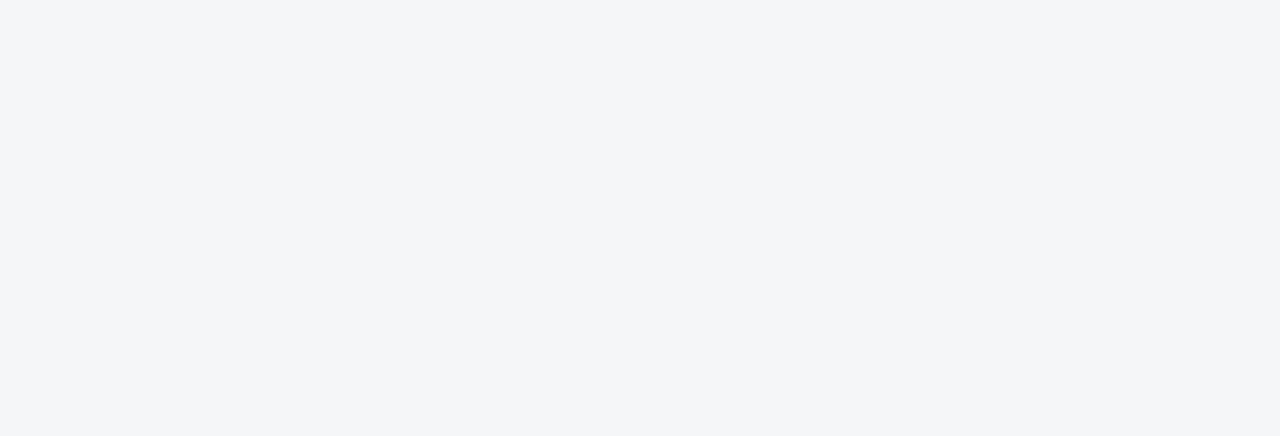
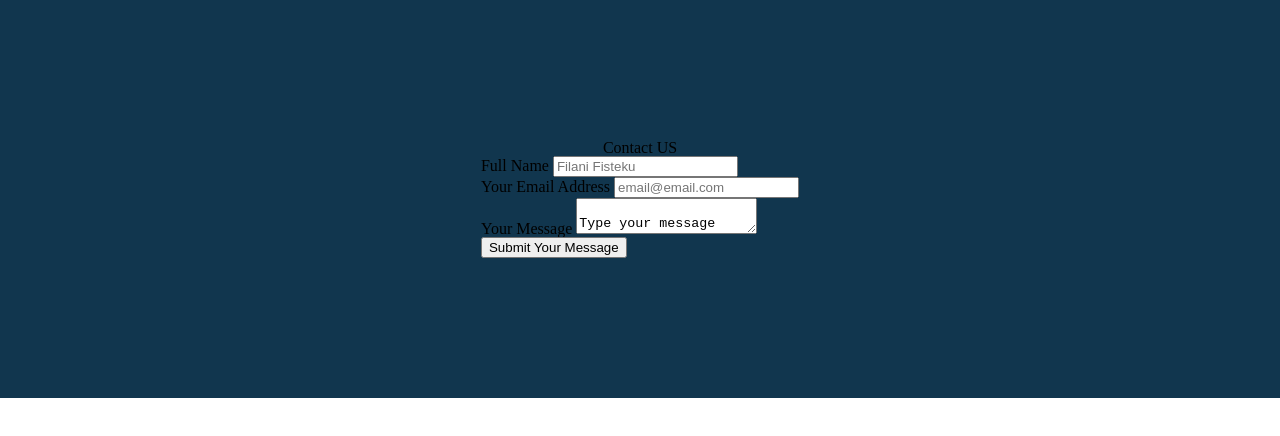
Before and after one commit to shpetimsedolli/contactform, a plain HTML site: page index.html in a window 1280 px wide. Drawn offline with Linux system fonts and the light colour scheme.

Commit message:
added html elements and a little css

```diff
--- a/index.html
+++ b/index.html
@@ -8,6 +8,10 @@
       content="width=device-width, initial-scale=1.0, maximum-scale=1.0, user-scalable=0"
     />
     <title>Fluffy Agency</title>
+    <link
+      href="https://fonts.googleapis.com/css2?family=Open+Sans:ital,wght@0,300;0,400;0,600;0,700;1,300;1,400;1,600&display=swap"
+      rel="stylesheet"
+    />
     <link rel="stylesheet" href="src/css/reset.css" />
     <!-- <link rel="stylesheet" href="src/css/grid.css" /> -->
     <link rel="stylesheet" href="src/css/style.css" />
@@ -20,7 +24,42 @@
     <!-- BEGIN MAIN -->
     <main id="main" class="main_content">
       <section class="block_section contact_form">
-        <div class="container"></div>
+        <div class="container">
+          <div class="form_wrapper">
+            <h1>Contact US</h1>
+            <form>
+              <div class="form_groups">
+                <label for="fullname" class="form__labels">Full Name</label>
+                <input
+                  type="text"
+                  id="name"
+                  placeholder="Filani Fisteku"
+                  class="form__inputs"
+                />
+              </div>
+              <div class="form_groups">
+                <label for="email" class="form__labels"
+                  >Your Email Address</label
+                >
+                <input
+                  type="email"
+                  id="email"
+                  placeholder="email@email.com"
+                  class="form__inputs"
+                />
+              </div>
+              <div class="form_groups">
+                <label for="message" class="form__labels">Your Message</label>
+                <textarea name="message" id="message" c>
+                  Type your message here...</textarea
+                >
+              </div>
+              <div class="form_groups">
+                <input type="submit" value="Submit Your Message" />
+              </div>
+            </form>
+          </div>
+        </div>
       </section>
     </main>
     <!-- END MAIN -->
--- a/src/css/style.css
+++ b/src/css/style.css
@@ -1,8 +1,20 @@
-body {
+body textarea input select option label {
+  font-family: "Open Sans", sans-serif;
   background: #f4f6f7;
+}
+.contact_form {
+  background-color: #11364e;
 }
 .container {
   position: relative;
   max-width: 1440px;
   width: 100%;
   margin: 0 auto;
+}
+.form_wrapper {
+  width: 100%;
+  display: flex;
+  flex-direction: column;
+  align-items: center;
+  padding: 140px 0;
+}
```
